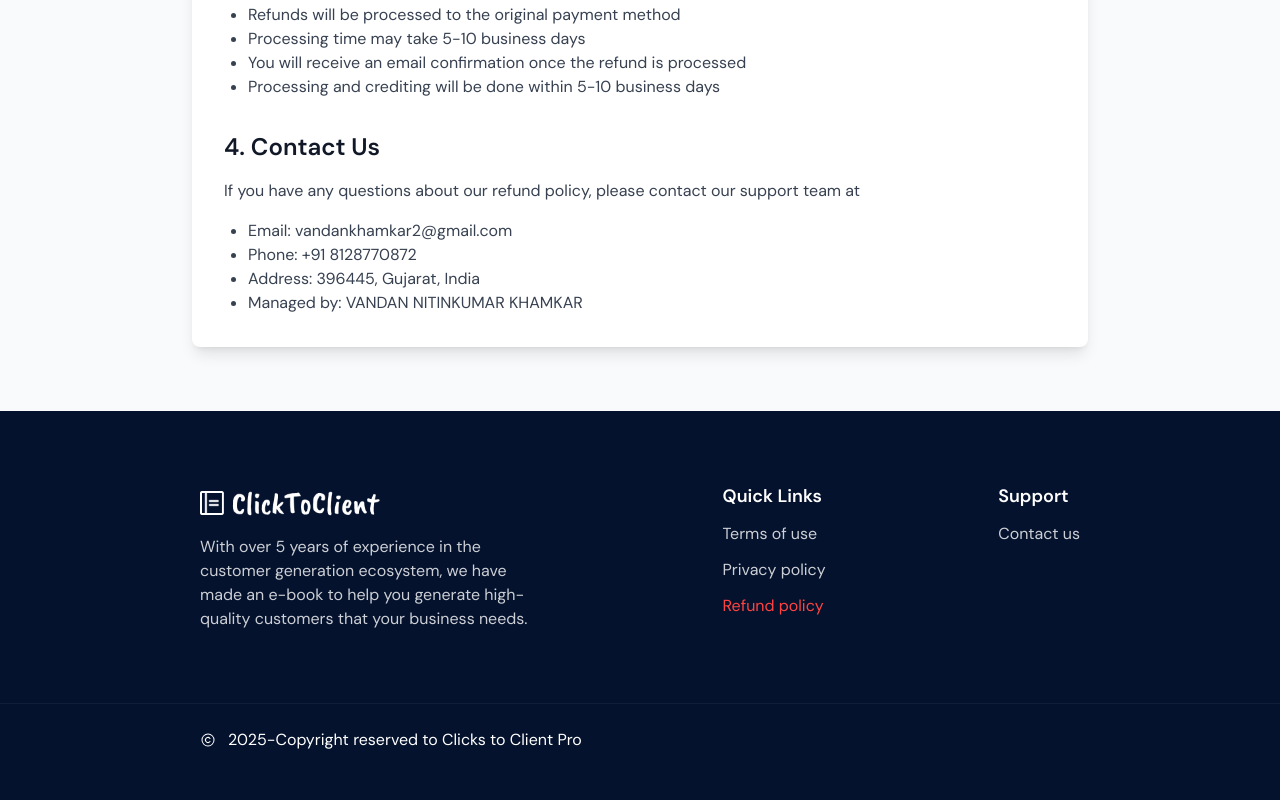
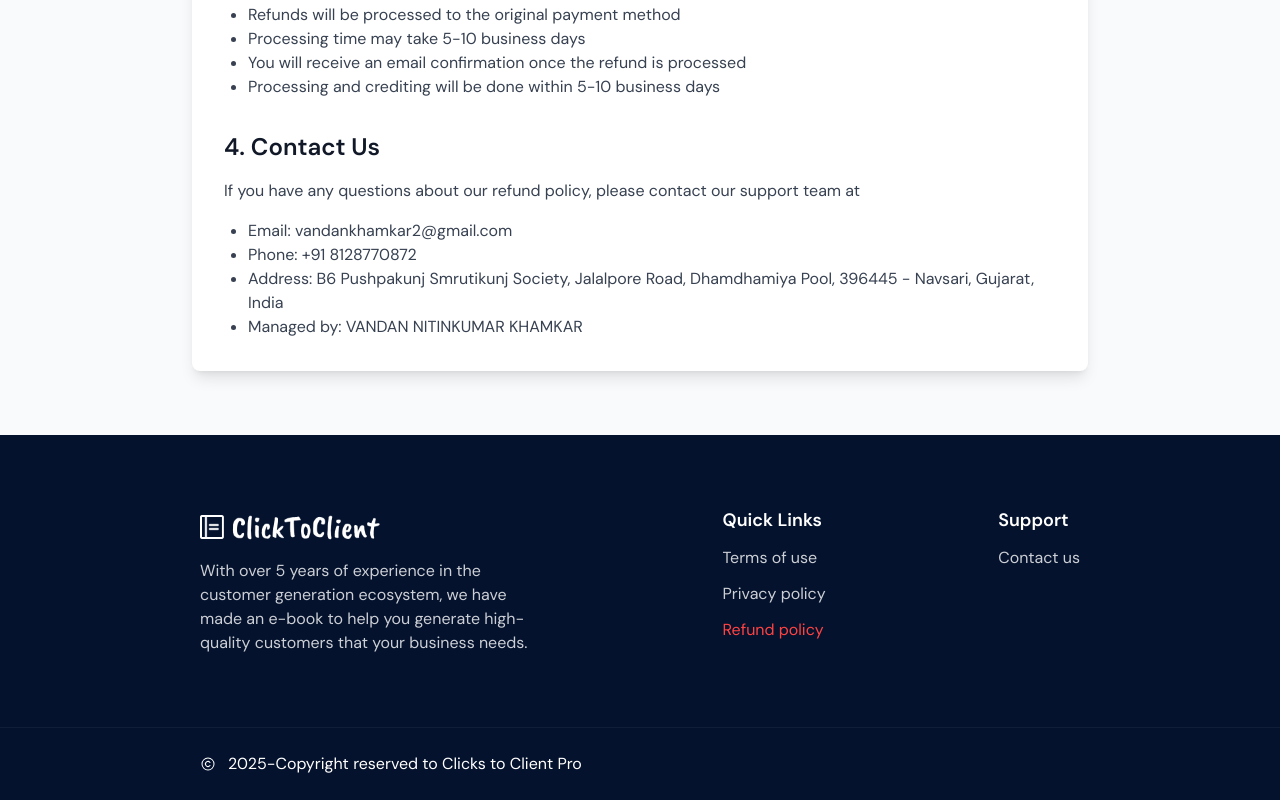
Before and after one commit to Vandan15/e-book-landing-page, a Next.js app: page /refund-policy in a window 1280 px wide. Shown: the part 793-1593 px from the top of the page. Before the commit the page ends 1569 px from the top, so only its background shows below. Built offline with nearby package versions, Linux system fonts and the light colour scheme.

Commit message:
update website details

```diff
--- a/app/refund-policy/page.tsx
+++ b/app/refund-policy/page.tsx
@@ -87,12 +87,15 @@ export default function RefundPolicy() {
                 <ul className="mt-4 list-disc pl-6 text-gray-700">
                   <li>
                     Email:{" "}
-                    <a href="mailto:vandankhamkar2@gmail.com">
+                    <a href="mailto:vandankhamkar1@gmail.com">
                       vandankhamkar2@gmail.com
                     </a>
                   </li>
                   <li>Phone: +91 8128770872</li>
-                  <li>Address: 396445, Gujarat, India</li>
+                  <li>
+                    Address: B6 Pushpakunj Smrutikunj Society, Jalalpore Road,
+                    Dhamdhamiya Pool, 396445 - Navsari, Gujarat, India
+                  </li>
                   <li>Managed by: VANDAN NITINKUMAR KHAMKAR</li>
                 </ul>
               </section>
```
